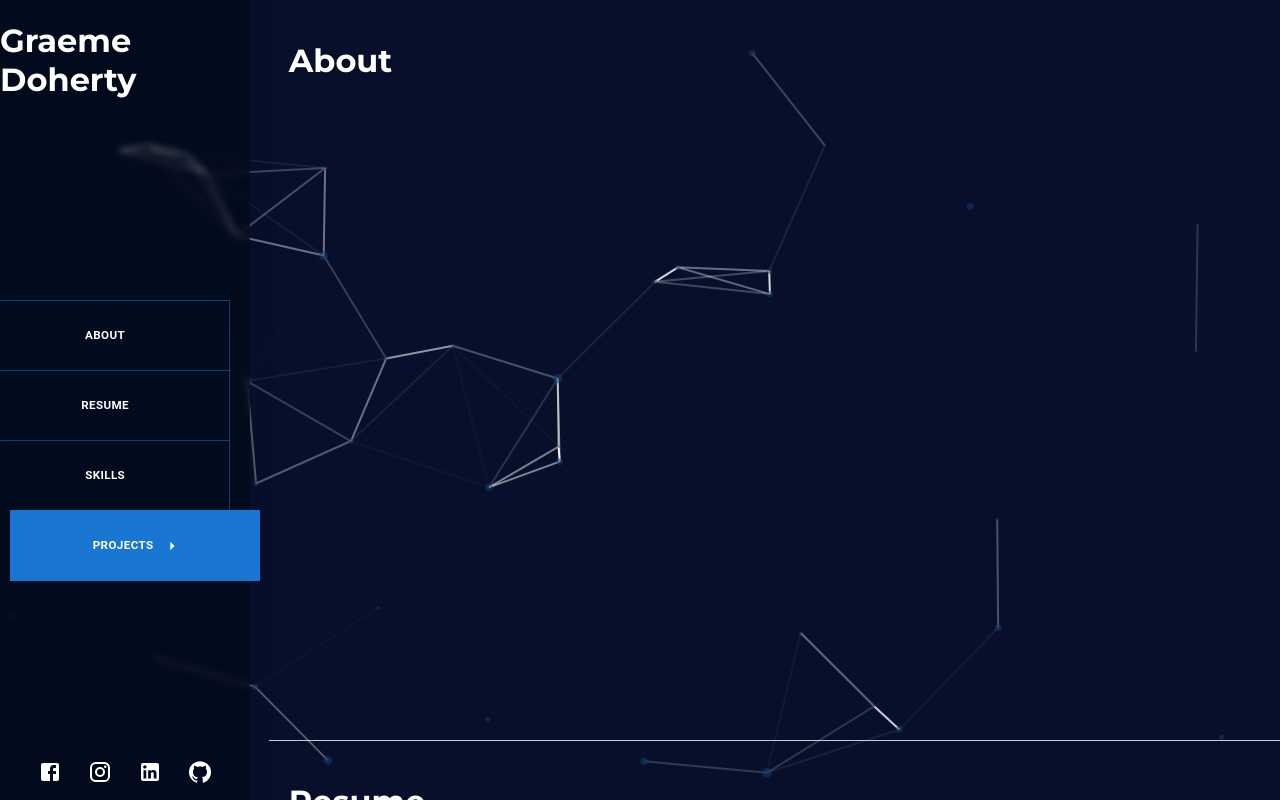
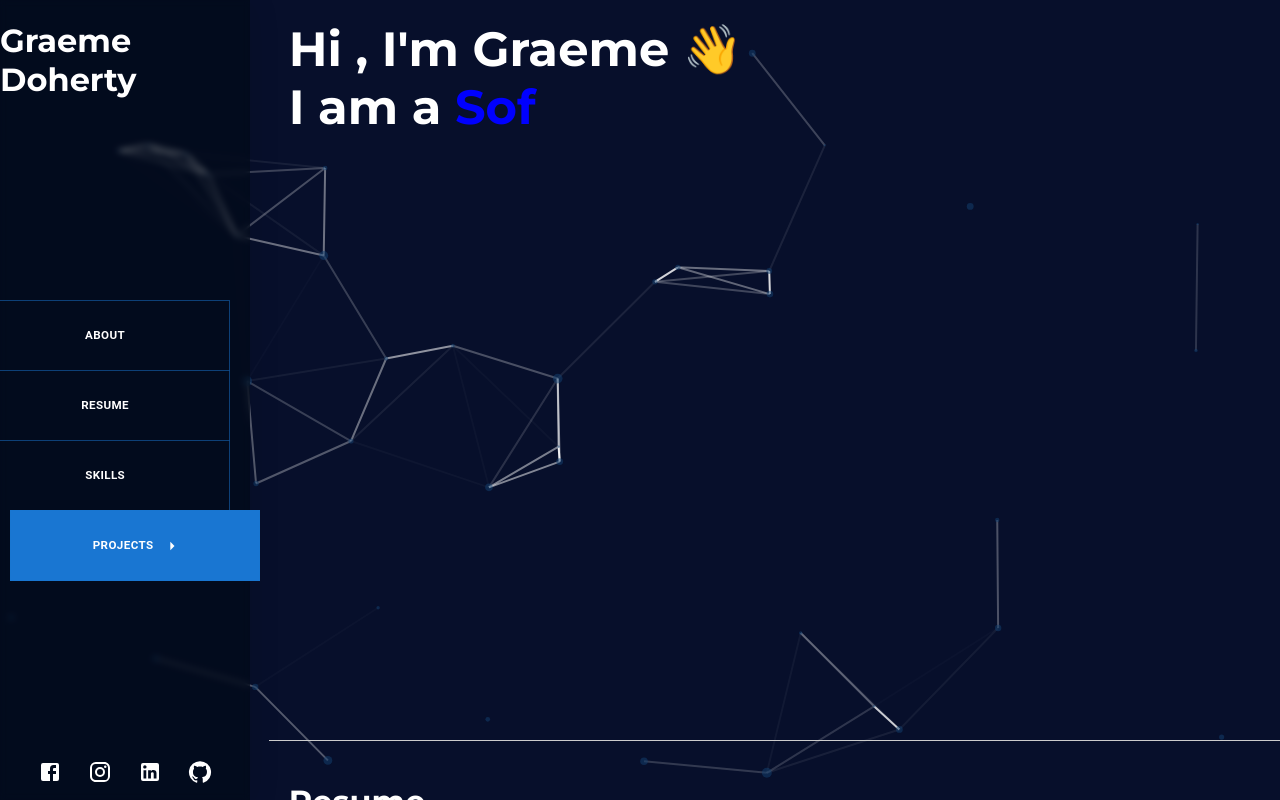
Before and after one commit to graemedoherty/Portfolio-React, a React (Create React App) app: page / in a window 1280 px wide. Built offline with nearby package versions, Linux system fonts and the light colour scheme; the HTML template or start-up script is replaced by a standard one.

Commit message:
Added Typed lib and worked on About section

```diff
--- a/package.json
+++ b/package.json
@@ -16,6 +16,7 @@
     "react-dom": "^18.3.1",
     "react-scripts": "5.0.1",
     "react-tsparticles": "^2.12.2",
+    "react-typed": "^2.0.12",
     "tsparticles": "^3.5.0",
     "web-vitals": "^2.1.4"
   },
--- /dev/null
+++ b/src/About/About.js
@@ -0,0 +1,13 @@
+import React from 'react';
+import Typed from './Typed';
+import './about.css';
+
+const About = () => {
+  return (
+    <div>
+      <Typed />
+    </div>
+  );
+};
+
+export default About;
--- /dev/null
+++ b/src/About/Typed.js
@@ -0,0 +1,61 @@
+import React, { useState, useEffect } from 'react';
+import { ReactTyped } from 'react-typed';
+import './about.css'; // Import the CSS file
+
+const Typed = () => {
+  const [showSecond, setShowSecond] = useState(false);
+
+  useEffect(() => {
+    const timer = setTimeout(() => {
+      setShowSecond(true);
+    }, 2000); // Wait for 3 seconds before showing the second typed component
+
+    return () => clearTimeout(timer);
+  }, []);
+
+  return (
+    <div className='typed-container'>
+      <div className='typed-item'>
+        <ReactTyped
+          strings={[`Hi , I'm Graeme &#x1F44B;`]}
+          typeSpeed={100}
+          showCursor={false}
+          className='typed-text'
+        />
+        {showSecond && (
+          <>
+            <ReactTyped
+              strings={['I am a <b>Software Engineer</b>']}
+              typeSpeed={100}
+              showCursor={false}
+              className='typed-text'
+              startDelay={2000} // Start typing the second string after a delay
+            />
+            <ReactTyped
+              strings={[
+                'Frontend',
+                'React',
+                'TypeScript',
+                'JavaScript',
+                'Sass',
+                'Android',
+                'iOS',
+                'Backend',
+                'Spring',
+                'Node',
+                'SQL',
+              ]}
+              loop
+              typeSpeed={200}
+              showCursor={false}
+              className='typed-text third-typed'
+              startDelay={5000} // Start typing the third string after a delay
+            />
+          </>
+        )}
+      </div>
+    </div>
+  );
+};
+
+export default Typed;
--- /dev/null
+++ b/src/About/about.css
@@ -0,0 +1,24 @@
+.typed-container {
+  text-align: left; /* Center the text */
+}
+
+.typed-item {
+  margin-bottom: 20px; /* Space between the two typed items */
+}
+
+.typed-text {
+  font-size: 3rem; /* Make the text really big */
+  font-weight: bold; /* Make the text bold */
+  color: white; /* Change the color if needed */
+  display: block; /* Ensure each text block is on a new line */
+}
+
+.typed-text b {
+  color: blue;
+}
+
+.third-typed {
+  font-size: 4rem; /* Example of larger font size */
+  margin-top: 2rem; /* Example of margin top */
+  /* Add any other styles as needed */
+}
--- a/src/Content.js
+++ b/src/Content.js
@@ -1,5 +1,6 @@
 import React from 'react';
 import Slide from '@mui/material/Slide';
+import About from './About/About';
 
 const Content = ({ aboutRef, resumeRef, skillsRef, projectsRef }) => {
   return (
@@ -11,7 +12,7 @@ const Content = ({ aboutRef, resumeRef, skillsRef, projectsRef }) => {
         timeout={1000}
       >
         <div className='Content-Row' id='About' ref={aboutRef}>
-          <h1>About</h1>
+          <About />
         </div>
       </Slide>
       <Slide
```
Also changed, not shown: 1 other file (tests, documents, lock files or other folders).
